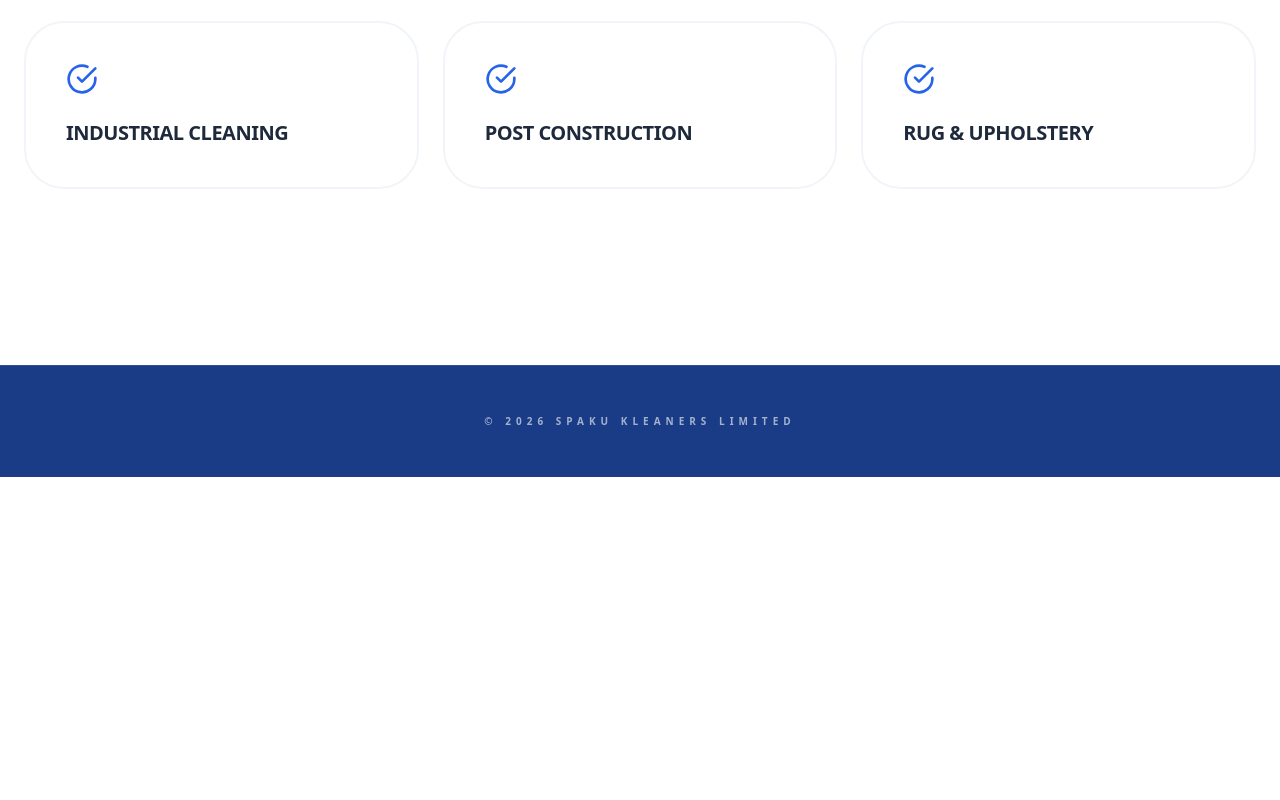
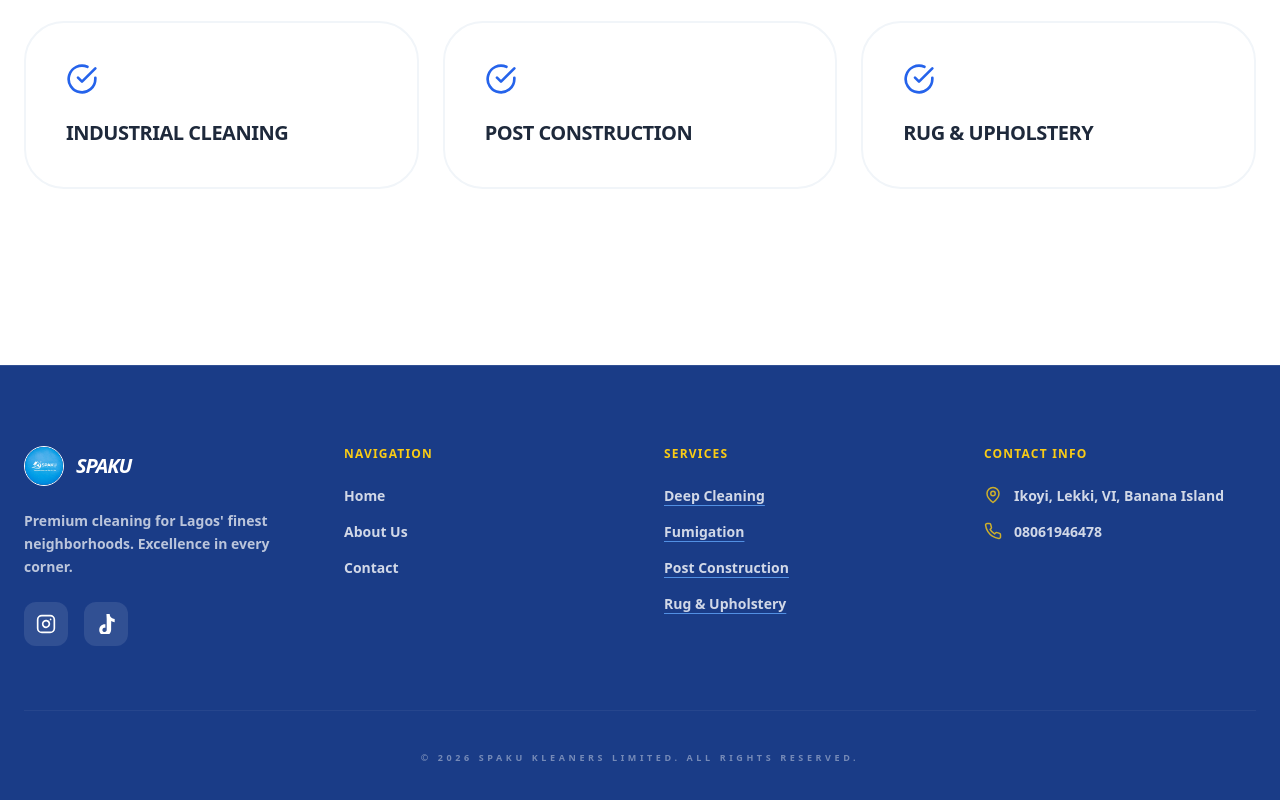
Before and after one commit to BIMBALLER/spaku, a React (Vite) app: page / in a window 1280 px wide. Shown: the part 1176-1976 px from the top of the page. Before the commit the page ends 1653 px from the top, so only its background shows below. Built offline with nearby package versions, Linux system fonts and the light colour scheme.

Commit message:
finer footer integrated

```diff
--- a/src/App.jsx
+++ b/src/App.jsx
@@ -1,6 +1,6 @@
 import React, { useState } from 'react';
 import { BrowserRouter as Router, Routes, Route, Link } from 'react-router-dom';
-import { Menu, X, CheckCircle, Mail, Phone, MapPin, Instagram, Star, Send } from 'lucide-react';
+import { Menu, X, CheckCircle, Mail, Phone, MapPin, Instagram, Star, Send, ArrowUpRight } from 'lucide-react';
 
 // --- Shared Navbar ---
 const Navbar = () => {
@@ -8,10 +8,10 @@ const Navbar = () => {
   return (
     <nav className="fixed top-0 w-full z-50 bg-[#1a3c87] text-white px-6 h-20 flex items-center justify-between shadow-2xl">
       <div className="flex items-center gap-3">
-        <div className="h-12 w-12 bg-white rounded-full overflow-hidden border-2 border-white">
+        <div className="h-10 w-10 bg-white rounded-full overflow-hidden border-2 border-white">
           <img src="/logo.jpg" alt="Logo" className="h-full w-full object-cover" />
         </div>
-        <span className="text-2xl font-black italic tracking-tighter uppercase">SPAKU</span>
+        <span className="text-xl font-black italic tracking-tighter uppercase">SPAKU</span>
       </div>
 
       <div className="hidden md:flex gap-8 font-black uppercase text-[10px] tracking-widest">
@@ -21,7 +21,7 @@ const Navbar = () => {
       </div>
 
       <button className="md:hidden" onClick={() => setIsOpen(!isOpen)}>
-        {isOpen ? <X size={30} /> : <Menu size={30} />}
+        {isOpen ? <X size={28} /> : <Menu size={28} />}
       </button>
 
       {isOpen && (
@@ -62,17 +62,8 @@ const Home = () => {
             </div>
           </div>
 
-          {/* CINEMATIC VIDEO SECTION - NO PLAY BUTTON - CONTINUOUS LOOP */}
           <div className="relative rounded-[3rem] overflow-hidden shadow-2xl border-[12px] border-white aspect-video bg-slate-900">
-            <video
-              src="/what.mp4"
-              autoPlay
-              muted
-              loop
-              playsInline
-              disablePictureInPicture
-              className="w-full h-full object-cover"
-            />
+            <video src="/what.mp4" autoPlay muted loop playsInline className="w-full h-full object-cover" />
           </div>
         </div>
       </section>
@@ -94,25 +85,23 @@ const Home = () => {
 
 // --- About Page ---
 const About = () => (
-  <div className="pt-40 pb-20 px-6 max-w-4xl mx-auto">
+  <div className="pt-40 pb-20 px-6 max-w-4xl mx-auto text-left">
     <h1 className="text-6xl font-black italic text-[#1a3c87] mb-8 uppercase tracking-tighter">About Us</h1>
     <p className="text-2xl font-bold text-slate-700 leading-relaxed border-l-8 border-blue-600 pl-6 mb-10">
       At Spaku Kleaners Limited, we pride ourselves on delivering top-notch cleaning solutions tailored to meet the unique needs of our clients in Lagos.
     </p>
-    <div className="grid gap-6">
-       <div className="bg-slate-100 p-10 rounded-[3rem] border border-slate-200">
-          <h3 className="text-2xl font-black text-[#1a3c87] mb-4 uppercase">Our Commitment</h3>
-          <p className="font-bold text-slate-600 leading-relaxed">
-             Our dedicated team of professionals is committed to ensuring your spaces are spotless, hygienic, and welcoming. We bring years of experience to every corner we clean.
-          </p>
-       </div>
+    <div className="bg-slate-100 p-10 rounded-[3rem] border border-slate-200">
+      <h3 className="text-2xl font-black text-[#1a3c87] mb-4 uppercase">Our Commitment</h3>
+      <p className="font-bold text-slate-600 leading-relaxed">
+         Our dedicated team is committed to ensuring your spaces are spotless, hygienic, and welcoming.
+      </p>
     </div>
   </div>
 );
 
 // --- Contact Page ---
 const Contact = () => (
-  <div className="pt-40 pb-20 px-6 max-w-7xl mx-auto">
+  <div className="pt-40 pb-20 px-6 max-w-7xl mx-auto text-left">
     <div className="grid lg:grid-cols-2 gap-16">
       <div>
         <h2 className="text-7xl font-black italic text-[#1a3c87] mb-8 uppercase tracking-tighter">Contact.</h2>
@@ -134,6 +123,75 @@ const Contact = () => (
   </div>
 );
 
+// --- Detailed Footer ---
+const Footer = () => {
+  return (
+    <footer className="bg-[#1a3c87] text-white pt-20 pb-10 border-t border-white/10 px-6 mt-20 text-left">
+      <div className="max-w-7xl mx-auto grid grid-cols-1 md:grid-cols-2 lg:grid-cols-4 gap-12 mb-16">
+        {/* Brand Column */}
+        <div className="space-y-6">
+          <div className="flex items-center gap-3">
+            <div className="h-10 w-10 bg-white rounded-full overflow-hidden border border-white">
+              <img src="/logo.jpg" alt="Logo" className="h-full w-full object-cover" />
+            </div>
+            <span className="text-xl font-black italic tracking-tighter uppercase">SPAKU</span>
+          </div>
+          <p className="text-sm font-bold opacity-70 leading-relaxed">
+            Premium cleaning for Lagos' finest neighborhoods. Excellence in every corner.
+          </p>
+          <div className="flex gap-4">
+            <a href="https://instagram.com/spaku_kleaners" target="_blank" rel="noreferrer" className="bg-white/10 p-3 rounded-xl hover:bg-yellow-400 hover:text-blue-900 transition-all">
+              <Instagram size={20} />
+            </a>
+            {/* TikTok Link */}
+            <a href="https://tiktok.com/@spaku.kleanerslimited" target="_blank" rel="noreferrer" className="bg-white/10 p-3 rounded-xl hover:bg-black transition-all">
+              <svg width="20" height="20" viewBox="0 0 24 24" fill="currentColor">
+                <path d="M12.525.02c1.31-.02 2.61-.01 3.91-.02.08 1.53.63 3.09 1.75 4.17 1.12 1.11 2.7 1.62 4.24 1.79v4.03c-1.44-.17-2.89-.6-4.13-1.47-.13 3.35-.14 6.7-.13 10.05-.03 2.1-.8 4.25-2.4 5.68-1.74 1.61-4.32 2.22-6.55 1.61-2.22-.55-4.15-2.2-4.9-4.32-.88-2.35-.38-5.18 1.34-7.01 1.4-1.57 3.53-2.36 5.62-2.13v4.18c-.8-.19-1.66-.08-2.36.35-.8.5-1.29 1.4-1.25 2.33.02 1.1.84 2.11 1.93 2.31 1.05.23 2.27-.15 2.87-1.07.28-.46.39-1.01.38-1.55-.02-4.34-.01-8.68-.01-13.03Z"/>
+              </svg>
+            </a>
+          </div>
+        </div>
+
+        {/* Links */}
+        <div>
+          <h4 className="font-black uppercase text-xs tracking-widest mb-6 text-yellow-400">Navigation</h4>
+          <ul className="space-y-4 font-bold text-sm opacity-80">
+            <li><Link to="/" className="hover:text-yellow-400 transition-colors">Home</Link></li>
+            <li><Link to="/services" className="hover:text-yellow-400 transition-colors">About Us</Link></li>
+            <li><Link to="/contact" className="hover:text-yellow-400 transition-colors">Contact</Link></li>
+          </ul>
+        </div>
+
+        {/* Expertise */}
+        <div>
+          <h4 className="font-black uppercase text-xs tracking-widest mb-6 text-yellow-400">Services</h4>
+          <ul className="space-y-4 font-bold text-sm opacity-80 underline underline-offset-4 decoration-blue-400">
+            <li>Deep Cleaning</li>
+            <li>Fumigation</li>
+            <li>Post Construction</li>
+            <li>Rug & Upholstery</li>
+          </ul>
+        </div>
+
+        {/* Contact info */}
+        <div>
+          <h4 className="font-black uppercase text-xs tracking-widest mb-6 text-yellow-400">Contact Info</h4>
+          <div className="space-y-4 opacity-80 text-sm font-bold">
+            <div className="flex gap-3"><MapPin size={18} className="text-yellow-400 shrink-0"/> Ikoyi, Lekki, VI, Banana Island</div>
+            <div className="flex gap-3"><Phone size={18} className="text-yellow-400 shrink-0"/> 08061946478</div>
+          </div>
+        </div>
+      </div>
+
+      <div className="max-w-7xl mx-auto pt-10 border-t border-white/5 text-center">
+        <p className="font-black uppercase text-[9px] tracking-[0.4em] opacity-40">
+          © 2026 SPAKU KLEANERS LIMITED. ALL RIGHTS RESERVED.
+        </p>
+      </div>
+    </footer>
+  );
+};
+
 // --- Main Router ---
 export default function App() {
   return (
@@ -147,11 +205,7 @@ export default function App() {
             <Route path="/contact" element={<Contact />} />
           </Routes>
         </main>
-        <footer className="bg-[#1a3c87] text-white py-12 mt-20 text-center border-t border-white/10">
-          <p className="font-black uppercase text-[10px] tracking-[0.5em] opacity-60">
-            © 2026 SPAKU KLEANERS LIMITED
-          </p>
-        </footer>
+        <Footer />
       </div>
     </Router>
   );
```
